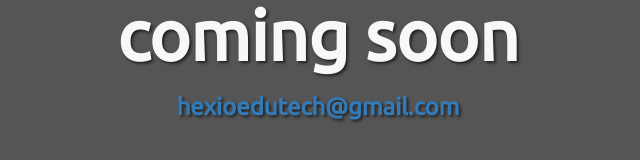
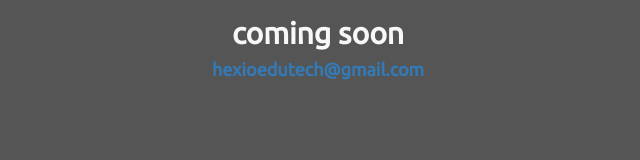
Before and after one commit to johanwid/hexio.github.io, a plain HTML site: page index.html in a window 1280 px wide. Shown: the part 352-512 px from the top of the page, without its empty margins (322-962 px from the left). Drawn offline with Linux system fonts and the light colour scheme.

Commit message:
added email again

```diff
--- a/index.html
+++ b/index.html
@@ -41,8 +41,8 @@
                 <div class="col-lg-12">
                     <div class="intro-message">
                         <img src="hexio_logo.png" width="50%">
-                        <h1>coming soon</h1>
-                        <h3><a href="mailto:hexioedutech@gmail.com">hexioedutech@gmail.com</a></h3>
+                        <h2>coming soon</h2>
+                        <h4><a href="mailto:hexioedutech@gmail.com">hexioedutech@gmail.com</a></h4>
                     </div>
                 </div>
             </div>
```
